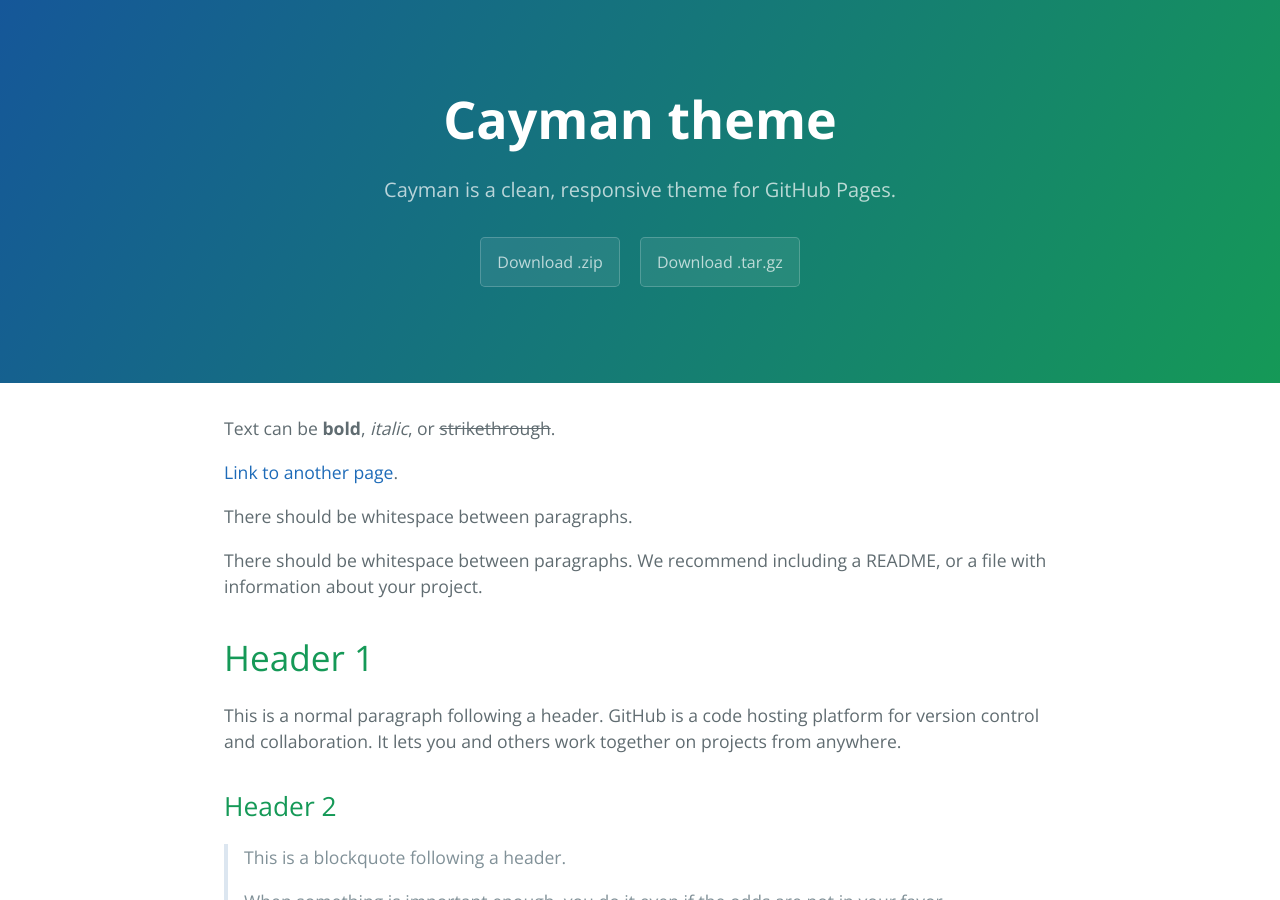
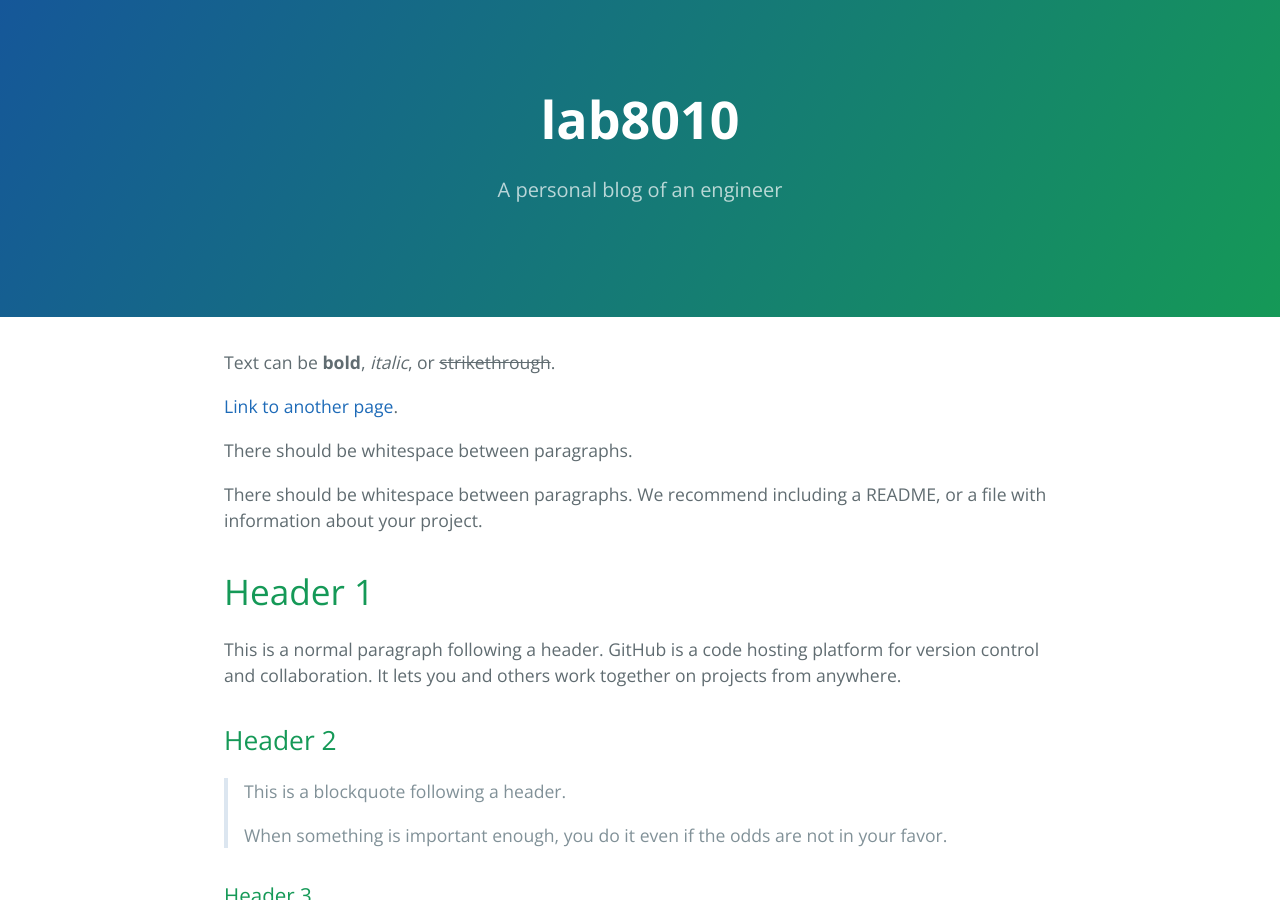
Before and after one commit to Lab8010/lab8010.github.io, a Jekyll site: the page built from index.md, in a window 1280 px wide and 900 px high. Built offline with Jekyll 4.4.1, drawn with Linux system fonts in a browser that asks for light colours.

Commit message:
Change two files

```diff
--- a/_config.yml
+++ b/_config.yml
@@ -1,5 +1,5 @@
-title: Cayman theme
-description: Cayman is a clean, responsive theme for GitHub Pages.
-show_downloads: true
+title: lab8010
+description: "A personal blog of an engineer"
+show_downloads: false
 google_analytics:
 theme: jekyll-theme-cayman
```
Also changed, not shown: another-page.md (+1 -1 lines).
